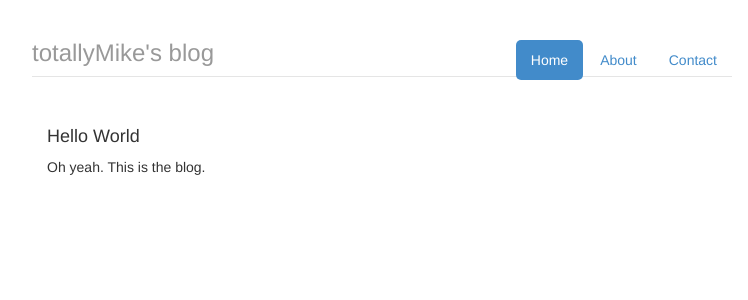
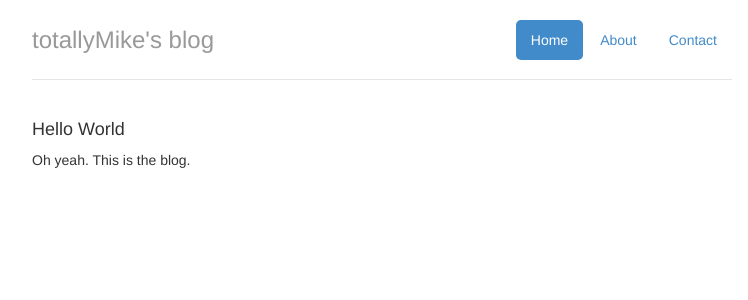
Before and after one commit to totallymike/totallymike.github.io, a Jekyll site: the page built from index.html, in a window 1280 px wide. Shown: the top 300 px of the page, without its empty margins (258-1006 px from the left). Built offline with Jekyll 4.4.1, drawn with Linux system fonts in a browser that asks for light colours; nearby versions of some CDN libraries.

Commit message:
Fixed header height, stopped using extraneous class.

```diff
--- a/_layouts/main.html
+++ b/_layouts/main.html
@@ -29,6 +29,14 @@
     /* Custom page header */
     .header {
       border-bottom: 1px solid #e5e5e5;
+    }
+
+    /* Make the masthead heading the same height as the navigation. */
+    .header h3 {
+      margin-top: 0;
+      margin-bottom: 0;
+      line-height: 40px;
+      padding-bottom: 19px;
     }
 
     /* Custom container */
--- a/index.html
+++ b/index.html
@@ -3,7 +3,7 @@ layout: main
 title: totallyMike's blog
 ---
 
-<div class="row marketing">
+<div class="row">
   <div class="col col-lg-6">
     <h4>Hello World</h4>
     <p>Oh yeah.  This is the blog.</p>
```
